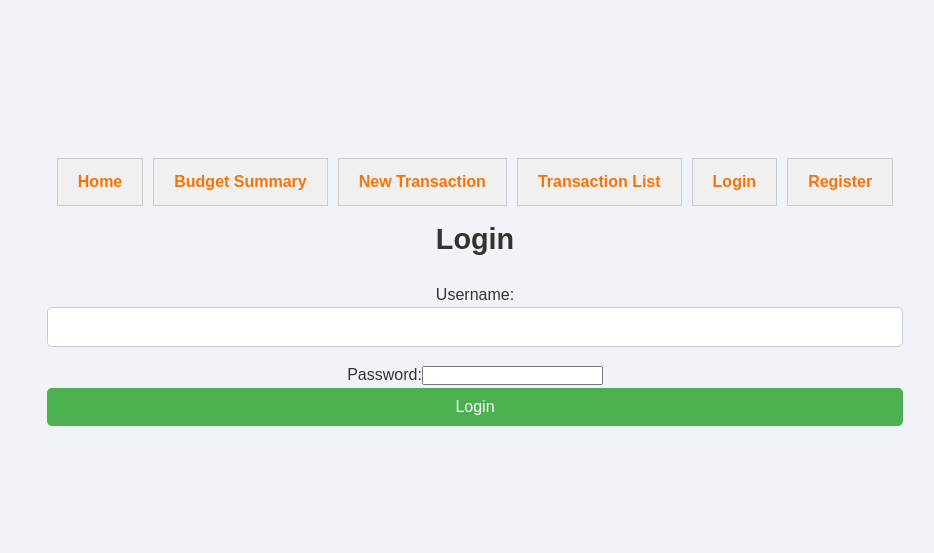
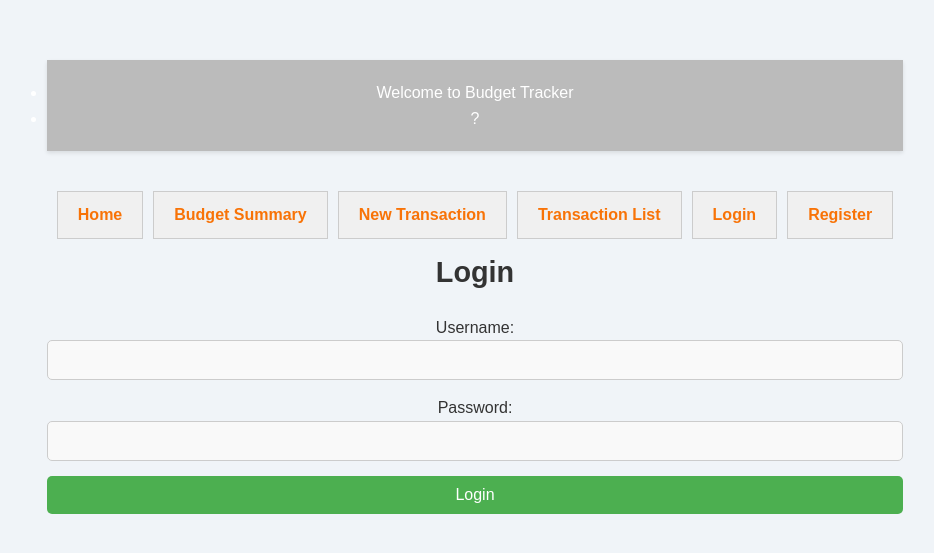
Before and after one commit to ClaudiaBuendi/budget_mvp, a React (Vite) app in the folder client/: page /login in a window 1280 px wide. Shown: the part 113-666 px from the top of the page, without its empty margins (165-1099 px from the left). Built offline with nearby package versions, Linux system fonts and the light colour scheme; no server answers.

Commit message:
app working, login, register, transactions page

```diff
--- a/client/src/App.jsx
+++ b/client/src/App.jsx
@@ -9,6 +9,7 @@ import { BrowserRouter, Routes, Route, Link } from "react-router-dom";
 import "./styles.css";
 import Login from "./components/Login";
 import Register from "./components/Register";
+import Header from "./components/Header"; // Import Header component
 
 export default function App() {
   let [transactions, setTransactions] = useState([]);
@@ -16,13 +17,9 @@ export default function App() {
 
   const fetchData = async () => {
     try {
-      // communicate with db
       const response = await axios.get("/api/transactions");
-      console.log(response);
-      // update front end state to reflect db info
       setTransactions(response.data);
     } catch (error) {
-      // handle errors
       console.error("Failed to fetch transactions", error);
     }
   };
@@ -41,18 +38,13 @@ export default function App() {
     fetchCategories(); // Fetch categories when component mounts
   }, []);
 
-  // function to add a new transaction
   const addTransaction = async (transaction) => {
-    console.log("Add transaction app.jsx", transaction);
     try {
-      // communicate with db: add task
       let response = await axios.post("/api/new-transactions", transaction, {
         headers: {
           "Content-Type": "application/json",
         },
       });
-
-      // add it to your state using response data to ensure consistency
       fetchData();
     } catch (error) {
       console.error("Failed to add transaction", error);
@@ -61,6 +53,9 @@ export default function App() {
 
   return (
     <>
+      {/* Add the Header above the navigation links */}
+      <Header />
+
       {/* Button container with className */}
       <div className="button-container">
         <Link to="/" className="button">
@@ -77,14 +72,13 @@ export default function App() {
         </Link>
         <Link to="/login" className="button">
           Login
-        </Link>{" "}
-        {/* Add login link */}
+        </Link>
         <Link to="/register" className="button">
           Register
-        </Link>{" "}
-        {/* Add Register Link */}
+        </Link>
       </div>
-      {/* Defining Routes */}
+
+      {/* Define Routes */}
       <Routes>
         <Route path="/" element={<Home />} />
         <Route
@@ -92,7 +86,7 @@ export default function App() {
           element={
             <BudgetSummary
               transactions={transactions}
-              categories={categories} // <-- Pass categories prop to BudgetSummary
+              categories={categories}
             />
           }
         />
@@ -104,9 +98,8 @@ export default function App() {
           path="/transaction-list"
           element={<TransactionList transactions={transactions} />}
         />
-        <Route path="/login" element={<Login />} /> {/* Add login route */}
-        <Route path="/register" element={<Register />} />{" "}
-        {/* Add Register Route */}
+        <Route path="/login" element={<Login />} />
+        <Route path="/register" element={<Register />} />
       </Routes>
     </>
   );
--- /dev/null
+++ b/client/src/components/Header.jsx
@@ -0,0 +1,40 @@
+// Header.jsx
+import React, { useState, useEffect } from "react";
+import { useNavigate } from "react-router-dom";
+
+export default function Header() {
+  const [user, setUser] = useState(null);
+  const navigate = useNavigate();
+
+  useEffect(() => {
+    const token = localStorage.getItem("token");
+    if (token) {
+      // Decode the token to get user info or fetch from the backend
+      setUser({ username: "UserName" }); // Replace with actual user info from the token
+    }
+  }, []);
+
+  const handleLogout = () => {
+    localStorage.removeItem("token");
+    setUser(null);
+    navigate("/login");
+  };
+
+  return (
+    <header>
+      <nav>
+        <ul>
+          <li>Welcome to Budget Tracker</li>
+          {user && <li>You are logged!</li>} {/* Show user greeting */}
+          {user ? (
+            <li>
+              <button onClick={handleLogout}>Logout</button>
+            </li>
+          ) : (
+            <li>?</li>
+          )}
+        </ul>
+      </nav>
+    </header>
+  );
+}
--- a/client/src/styles.css
+++ b/client/src/styles.css
@@ -30,7 +30,7 @@ body {
 
 /* Header Styles */
 header {
-  background-color: #4caf50; /* Green background */
+  background-color: #bbbbbb; /* Green background */
   color: white;
   width: 100%;
   text-align: center;
@@ -53,6 +53,36 @@ form select {
   border: 1px solid #ccc;
   border-radius: 5px;
   font-size: 1rem;
+  color: #333; /* Set text color inside the input fields */
+  background-color: #f9f9f9; /* Optional: Set a background color */
+}
+
+form input[type="number"] {
+  width: 100%;
+  padding: 10px;
+  margin-bottom: 15px;
+  border: 1px solid #ccc;
+  border-radius: 5px;
+  font-size: 1rem;
+  color: #333; /* Text color inside the input fields */
+  background-color: #f9f9f9; /* Optional: Background color */
+}
+
+form input[type="password"] {
+  width: 100%;
+  padding: 10px;
+  margin-bottom: 15px;
+  border: 1px solid #ccc;
+  border-radius: 5px;
+  font-size: 1rem;
+  color: #333; /* Text color inside the input fields */
+  background-color: #f9f9f9; /* Optional: Background color */
+}
+
+form input[type="date"] {
+  font-size: 1rem;
+  color: #000000; /* Text color inside the input fields */
+  background-color: #feb070; /* Optional: Background color */
 }
 
 /* Form Button */
```
